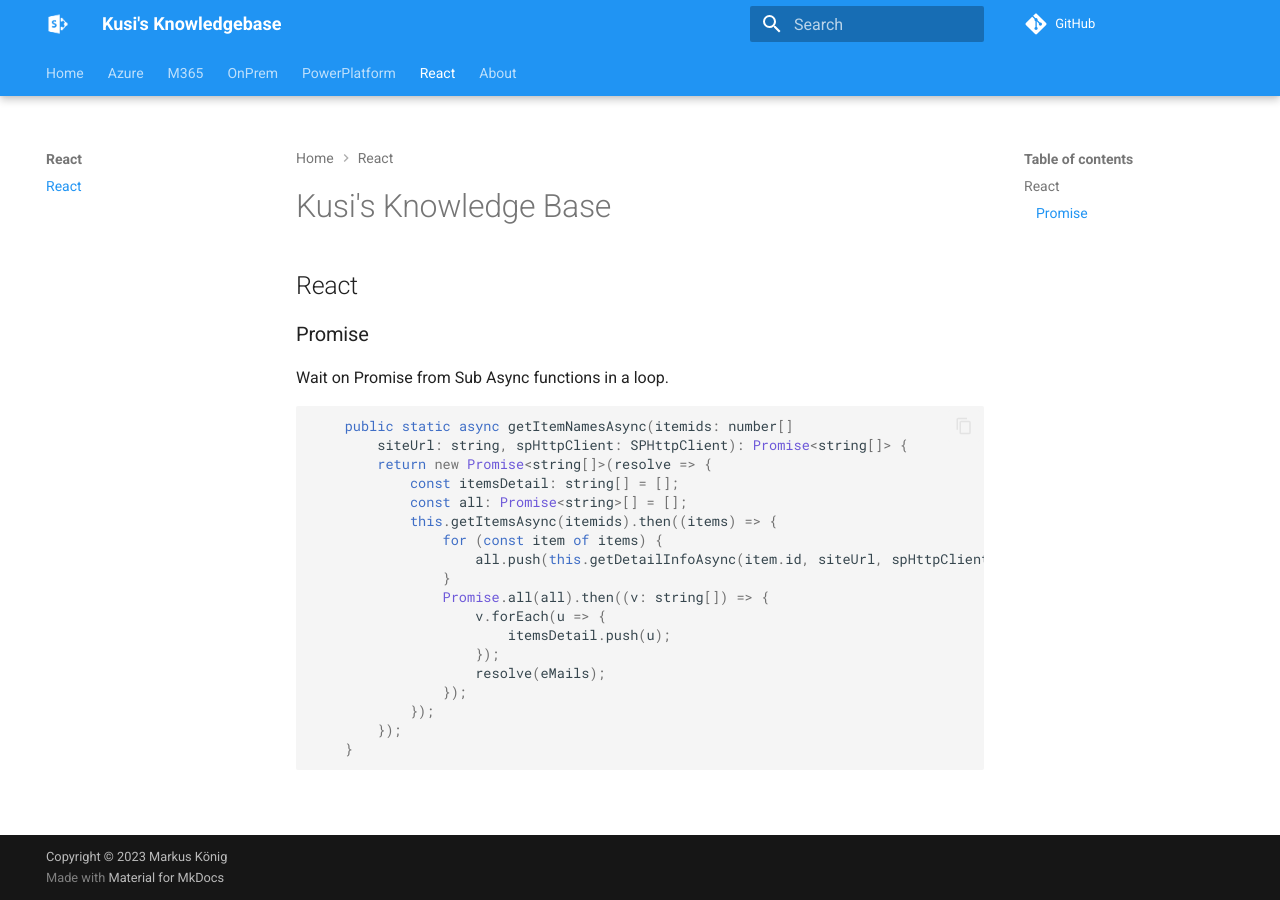
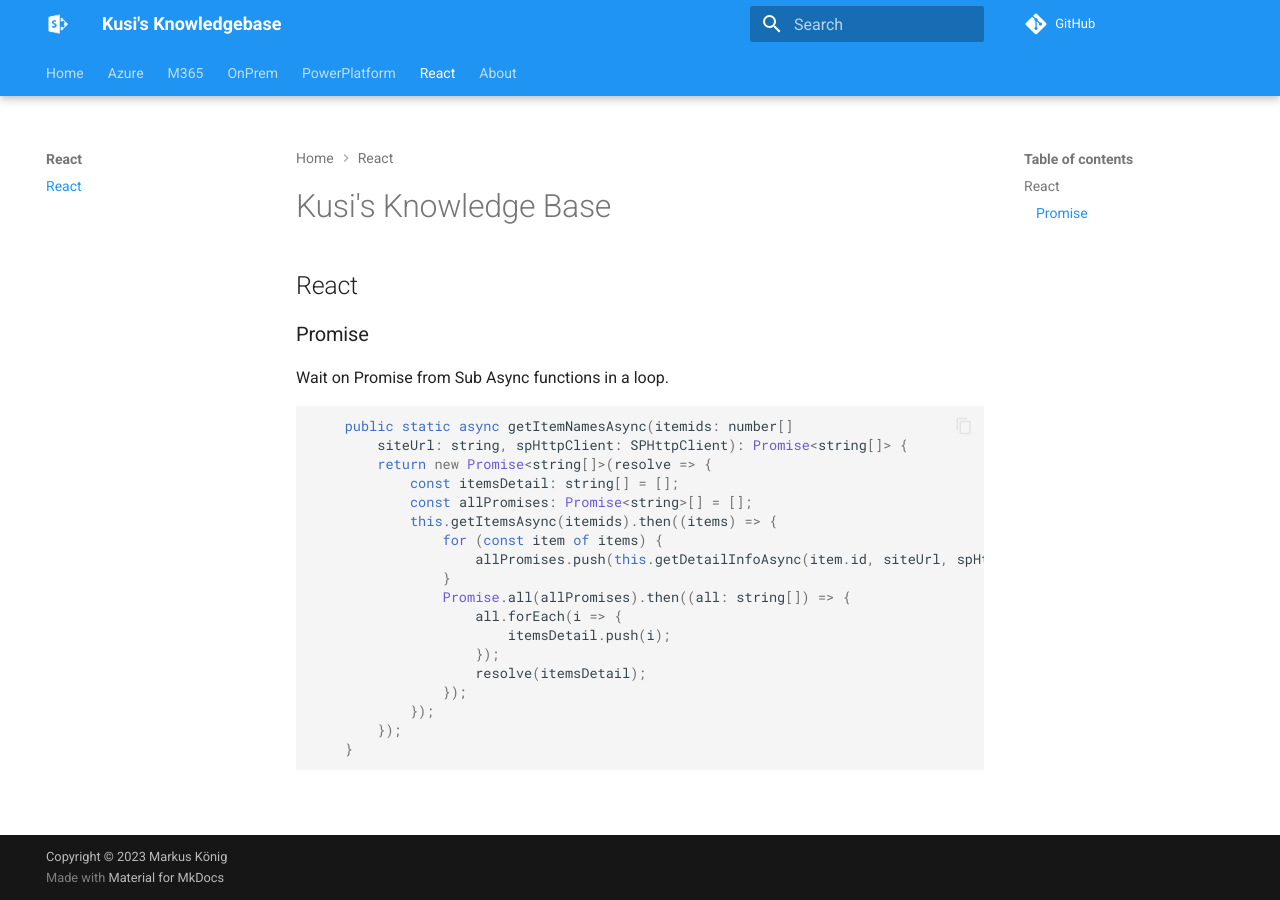
Before and after one commit to Kusi1975/spkb, an MkDocs documentation site: the page built from docs/React/index.md, in a window 1280 px wide. Built offline with MkDocs 1.6.1 and Material for MkDocs 9.7.7, drawn with Linux system fonts in a browser that asks for light colours; comment, search, counter and statistics services are not loaded.

Commit message:
Add Promise

```diff
--- a/docs/React/index.md
+++ b/docs/React/index.md
@@ -11,16 +11,16 @@
         siteUrl: string, spHttpClient: SPHttpClient): Promise<string[]> {
         return new Promise<string[]>(resolve => {
             const itemsDetail: string[] = [];
-            const all: Promise<string>[] = [];
+            const allPromises: Promise<string>[] = [];
             this.getItemsAsync(itemids).then((items) => {
                 for (const item of items) {
-                    all.push(this.getDetailInfoAsync(item.id, siteUrl, spHttpClient));
+                    allPromises.push(this.getDetailInfoAsync(item.id, siteUrl, spHttpClient));
                 }
-                Promise.all(all).then((v: string[]) => {
-                    v.forEach(u => {
-                        itemsDetail.push(u);
+                Promise.all(allPromises).then((all: string[]) => {
+                    all.forEach(i => {
+                        itemsDetail.push(i);
                     });
-                    resolve(eMails);
+                    resolve(itemsDetail);
                 });
             });
         });
```
Also changed, not shown: site/React/index.html, site/search/search_index.json, 1 other file.
